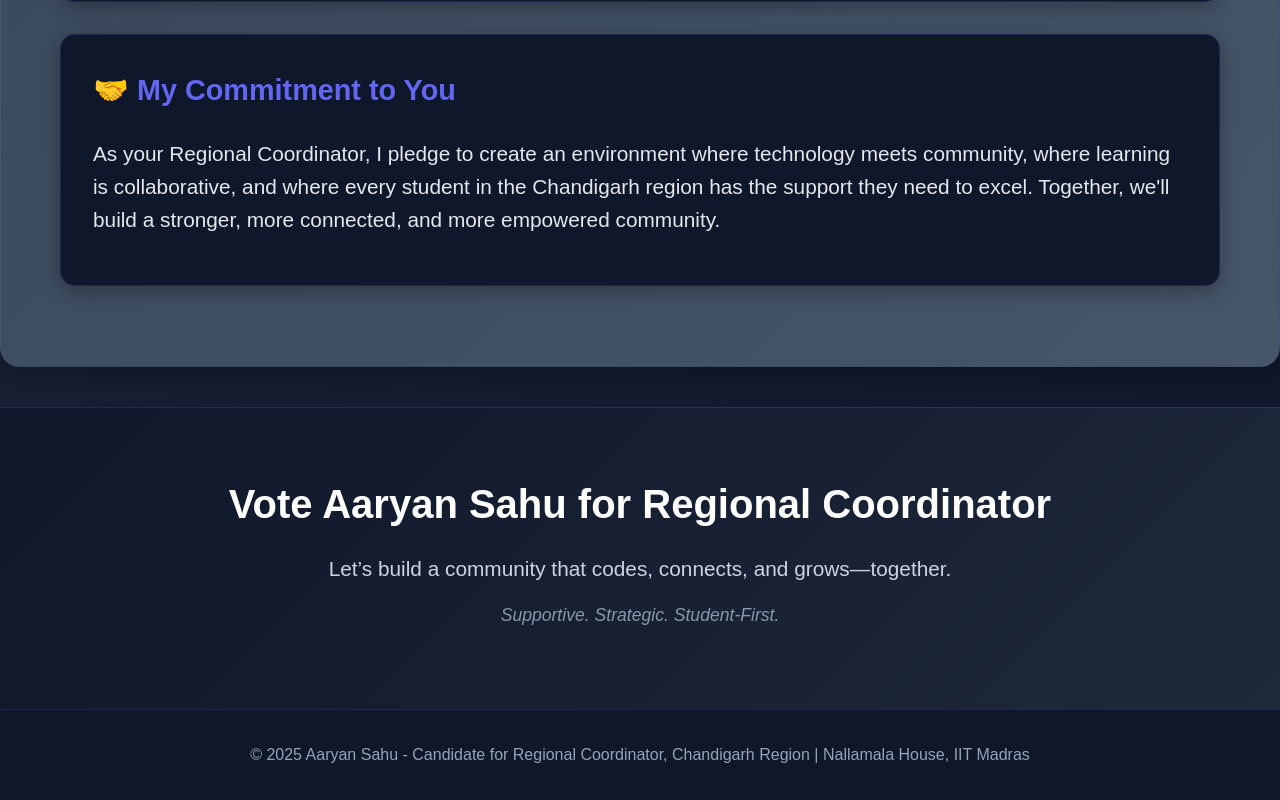
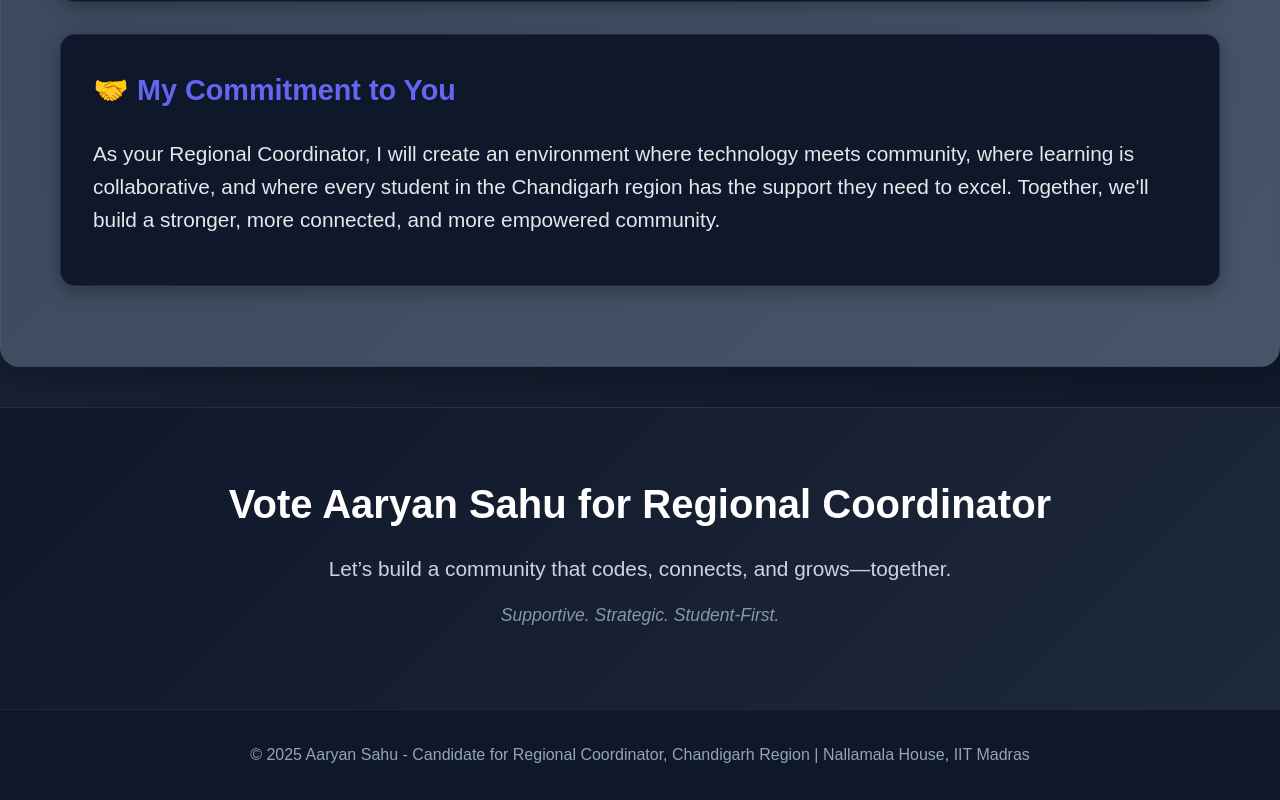
Before and after one commit to Aaryan-2005/manifesto, a plain HTML site: page index.html in a window 1280 px wide. Shown: the part 4139-4939 px from the top of the page. Drawn offline with Linux system fonts and the light colour scheme.

Commit message:
Update index.html

```diff
--- a/index.html
+++ b/index.html
@@ -650,7 +650,7 @@
                     <div class="point-card commitment-section" style="margin-top: 2rem;">
                         <h3>🤝 My Commitment to You</h3>
                         <p style="margin-top: 1.5rem;">
-                            As your Regional Coordinator, I pledge to create an environment where technology meets community, where learning is collaborative, and where every student in the Chandigarh region has the support they need to excel. Together, we'll build a stronger, more connected, and more empowered community.
+                            As your Regional Coordinator, I will create an environment where technology meets community, where learning is collaborative, and where every student in the Chandigarh region has the support they need to excel. Together, we'll build a stronger, more connected, and more empowered community.
                         </p>
                     </div>
                 </div>
```
